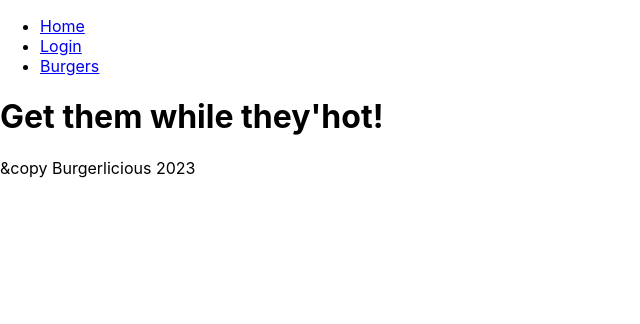
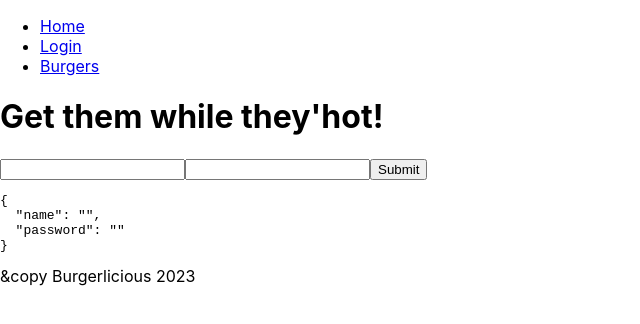
Before and after one commit to vickymos/xm, a React (Create React App) app: page /login in a window 1280 px wide. Shown: the top 324 px of the page, without its empty margins (0-640 px from the left). Built offline with nearby package versions, Linux system fonts and the light colour scheme.

Commit message:
acquiring token

```diff
--- a/package.json
+++ b/package.json
@@ -41,6 +41,7 @@
     ]
   },
   "devDependencies": {
+    "formik": "^2.2.9",
     "react-router": "^6.8.2",
     "react-router-dom": "^6.8.2",
     "react-router-native": "^6.8.2"
--- /dev/null
+++ b/src/components/form/loginForm.tsx
@@ -0,0 +1,94 @@
+import React, { useState } from "react";
+import { withFormik } from "formik";
+
+const LoginForm = () => {
+  const [apiResponse, setAPiResponse] = useState(null);
+  const loginRequest = async (values: any, setSubmitting: any) => {
+
+    let bodyRaw = {
+      "name": values?.name,
+      "password": values?.password,
+    };
+
+
+    const requestOptions = {
+      method: "POST",
+      headers: {
+        "Content-Type": "application/json",
+      },
+      body: JSON.stringify(bodyRaw),
+    };
+
+    await fetch(
+      "https://xm-crm-react-exercise-server.herokuapp.com/login",
+      requestOptions
+    )
+      .then((response) => {
+        return response.json();
+      })
+      .then((data) => {
+        setAPiResponse(data);
+
+        console.log("response",apiResponse);
+
+      })
+      .catch(function (error) {
+        console.log(error);
+      });
+  };
+
+  const MyForm = (props: any) => {
+    const { values, touched, errors, handleChange, handleBlur, handleSubmit } =
+      props;
+
+    return (
+      <>
+        <form onSubmit={handleSubmit}>
+          <input
+            type="text"
+            onChange={handleChange}
+            onBlur={handleBlur}
+            value={values.name}
+            name="name"
+          />
+
+          <input
+            type="password"
+            onChange={handleChange}
+            onBlur={handleBlur}
+            value={values.password}
+            name="password"
+          />
+          {errors.name && touched.name && (
+            <div id="feedback">{errors.name}</div>
+          )}
+          <button type="submit">Submit</button>
+        </form>
+
+        <pre className="">{JSON.stringify(values, null, 2)}</pre>
+      </>
+    );
+  };
+
+  const TheLoginForm = withFormik({
+    mapPropsToValues: () => ({ name: "", password: "" }),
+
+    handleSubmit: async (values, { setSubmitting }) => {
+      await loginRequest(values, setSubmitting);
+    },
+
+    displayName: "BasicForm",
+  })(MyForm);
+
+
+
+  return (
+
+    <>
+    <TheLoginForm />
+</>
+  )
+
+};
+
+export default LoginForm;
--- a/src/components/layout/header.tsx
+++ b/src/components/layout/header.tsx
@@ -2,6 +2,8 @@ import { Link } from "react-router-dom";
 
 const Header = () => {
   return (
+
+
     <nav>
       <ul>
         <li>
--- a/src/routes/login.tsx
+++ b/src/routes/login.tsx
@@ -1,14 +1,15 @@
 import * as React from "react";
+import LoginForm from "../components/form/loginForm";
 import { Heading } from "../components/tags/heading";
 
 const Login = () => {
   return (
     <div>
-      <Heading element="h1">
-        Get them while they'hot!
-        </Heading>
+      <Heading element="h1">Get them while they'hot!</Heading>
+
+      <LoginForm />
     </div>
-  )
-}
+  );
+};
 
 export default Login;
```
Also changed, not shown: 1 other file (tests, documents, lock files or other folders).
